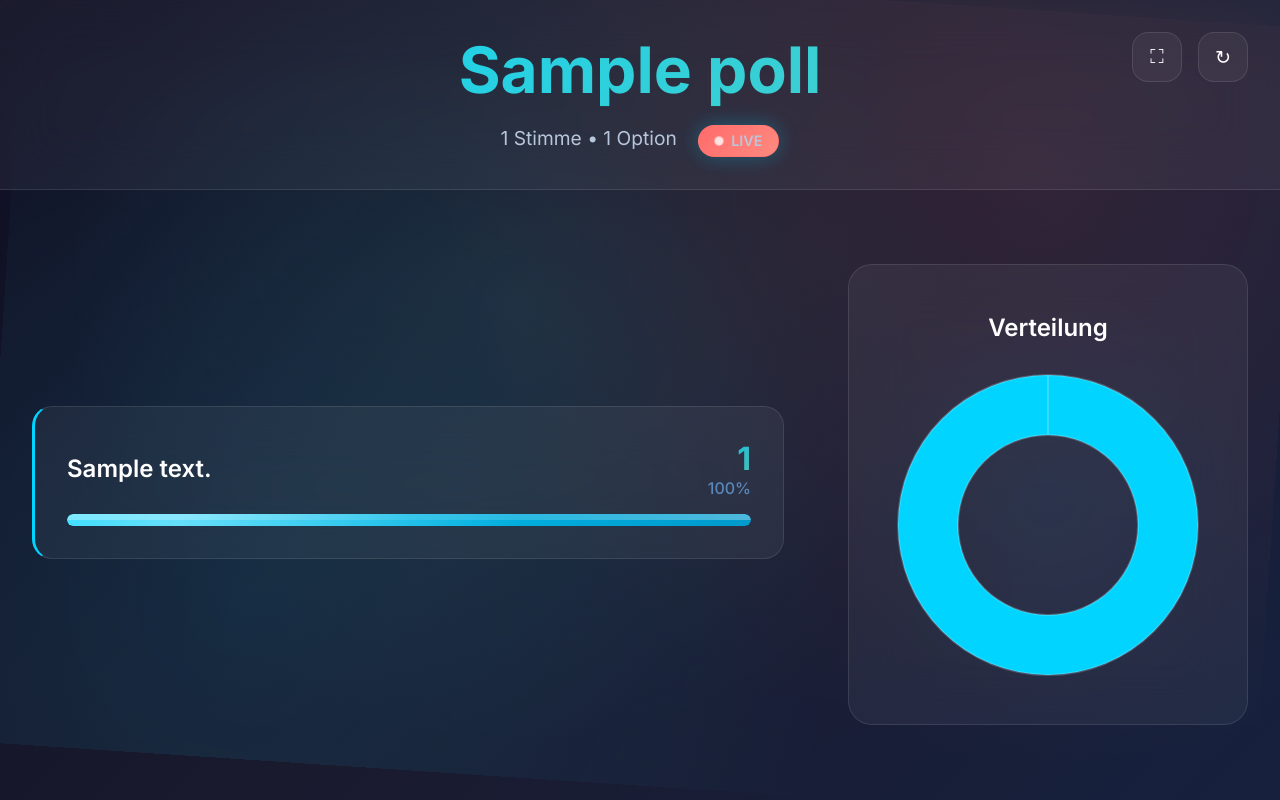
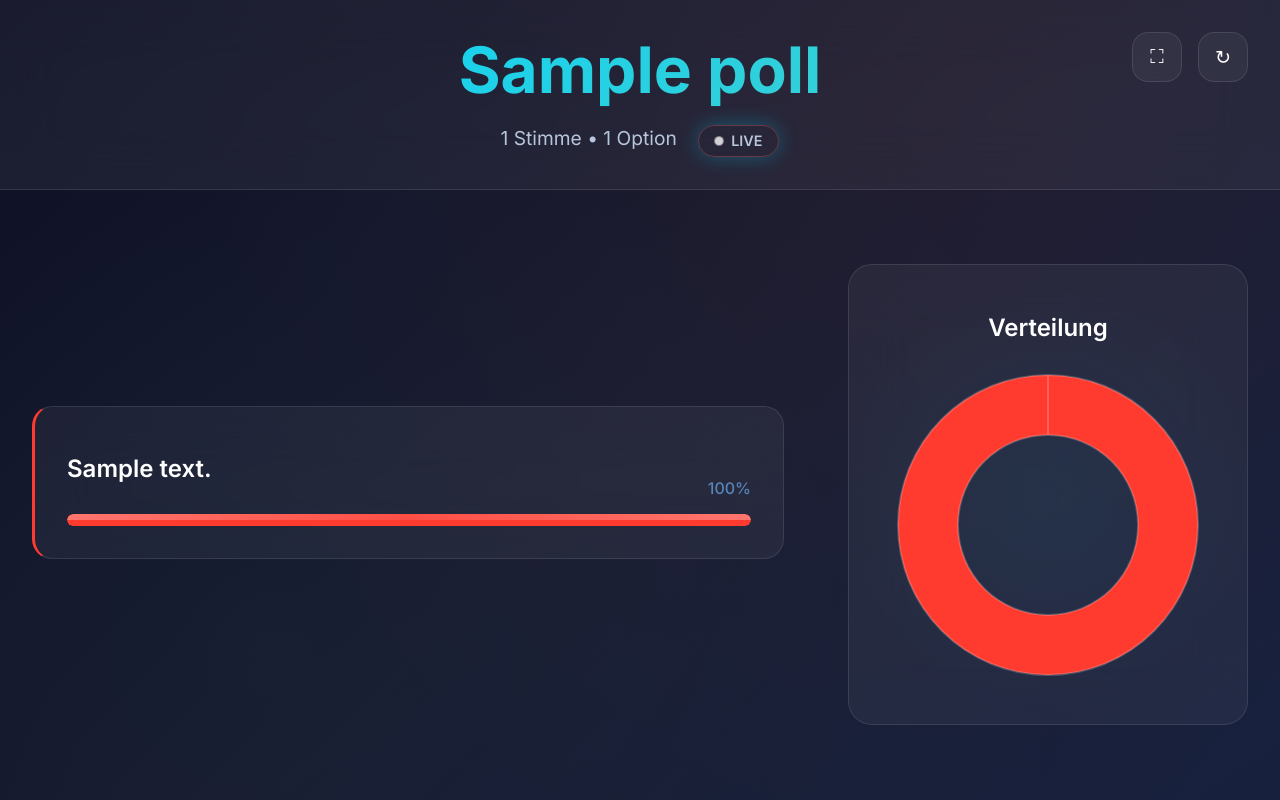
Before and after one commit to jonasradke/discopoll, a PHP site: page /presentation.php in a window 1280 px wide. Run offline with PHP 8.4, Linux system fonts and the light colour scheme; tables that the repository leaves empty or names only in its code hold one stand-in row (values such as "Sample post").

Commit message:
Refactor presentation.php to update CSS variables for enhanced theming, replacing old variables with a new color palette. Improve background effects and hover interactions for a more dynamic user experience. Update vote display logic to ensure accurate real-time updates and enhance progress bar functionality with new color assignments.

```diff
--- a/presentation.php
+++ b/presentation.php
@@ -94,13 +94,14 @@ $totalVotes = array_sum(array_column($options, 'votes'));
              --bg-primary: #0f0f23;
              --bg-secondary: #1a1a2e;
              --bg-tertiary: #16213e;
-            --accent-primary: #00d4ff;
-            --accent-secondary: #ff6b6b;
-            --accent-tertiary: #4ecdc4;
-            --accent-quaternary: #45b7d1;
-            --accent-success: #96ceb4;
-            --accent-warning: #ffeaa7;
-            --accent-purple: #a29bfe;
+             --color-1: #ff3b30;    /* Bright Red */
+             --color-2: #007aff;    /* Bright Blue */
+             --color-3: #34c759;    /* Bright Green */
+             --color-4: #ff9500;    /* Bright Orange */
+             --color-5: #af52de;    /* Bright Purple */
+             --color-6: #ffcc02;    /* Bright Yellow */
+             --color-7: #ff2d92;    /* Bright Pink */
+             --color-8: #00d4aa;    /* Bright Teal */
              --text-primary: #ffffff;
              --text-secondary: #b8c6db;
              --text-muted: #74b9ff;
@@ -125,7 +126,7 @@ $totalVotes = array_sum(array_column($options, 'votes'));
             position: relative;
         }
 
-        /* Animated background particles */
+         /* Subtle background gradient */
          body::before {
              content: '';
              position: fixed;
@@ -134,16 +135,9 @@ $totalVotes = array_sum(array_column($options, 'votes'));
              width: 100%;
              height: 100%;
              background:
-                radial-gradient(circle at 20% 80%, rgba(0, 212, 255, 0.1) 0%, transparent 50%),
-                radial-gradient(circle at 80% 20%, rgba(255, 107, 107, 0.1) 0%, transparent 50%),
-                radial-gradient(circle at 40% 40%, rgba(78, 205, 196, 0.1) 0%, transparent 50%);
-            animation: backgroundFloat 20s ease-in-out infinite;
+                 radial-gradient(circle at 20% 80%, rgba(0, 212, 255, 0.03) 0%, transparent 70%),
+                 radial-gradient(circle at 80% 20%, rgba(255, 107, 107, 0.03) 0%, transparent 70%);
              z-index: -1;
-        }
-
-        @keyframes backgroundFloat {
-            0%, 100% { transform: translateY(0px) rotate(0deg); }
-            50% { transform: translateY(-20px) rotate(5deg); }
          }
 
         .presentation-container {
@@ -164,41 +158,17 @@ $totalVotes = array_sum(array_column($options, 'votes'));
             overflow: hidden;
         }
 
-        .header::before {
-            content: '';
-            position: absolute;
-            top: 0;
-            left: -100%;
-            width: 100%;
-            height: 100%;
-            background: linear-gradient(90deg, transparent, rgba(0, 212, 255, 0.1), transparent);
-            animation: headerShine 4s ease-in-out infinite;
-        }
-
-        @keyframes headerShine {
-            0% { left: -100%; }
-            50% { left: 100%; }
-            100% { left: 100%; }
-        }
-
          .poll-title {
              font-size: clamp(2rem, 5vw, 4rem);
              font-weight: 700;
              margin-bottom: 1rem;
-            background: linear-gradient(135deg, var(--accent-primary), var(--accent-tertiary), var(--accent-secondary));
-            background-size: 200% 200%;
+             background: linear-gradient(135deg, #00d4ff, #4ecdc4);
              -webkit-background-clip: text;
              -webkit-text-fill-color: transparent;
              background-clip: text;
              line-height: 1.2;
-            animation: gradientShift 6s ease-in-out infinite;
              position: relative;
              z-index: 1;
-        }
-
-        @keyframes gradientShift {
-            0%, 100% { background-position: 0% 50%; }
-            50% { background-position: 100% 50%; }
          }
 
         .poll-meta {
@@ -271,34 +241,19 @@ $totalVotes = array_sum(array_column($options, 'votes'));
             overflow: hidden;
         }
 
-        .option-item::before {
-            content: '';
-            position: absolute;
-            top: 0;
-            left: -100%;
-            width: 100%;
-            height: 100%;
-            background: linear-gradient(90deg, transparent, rgba(0, 212, 255, 0.1), transparent);
-            transition: left 0.6s ease;
+         .option-item:hover {
+             transform: translateY(-2px);
+             box-shadow: var(--shadow-dark);
          }
 
-        .option-item:hover {
-            transform: translateY(-5px);
-            box-shadow: var(--shadow-dark), var(--shadow-glow);
-            border-color: var(--accent-primary);
-        }
-
-        .option-item:hover::before {
-            left: 100%;
-        }
-
-        .option-item:nth-child(1) { border-left: 3px solid var(--accent-primary); }
-        .option-item:nth-child(2) { border-left: 3px solid var(--accent-secondary); }
-        .option-item:nth-child(3) { border-left: 3px solid var(--accent-tertiary); }
-        .option-item:nth-child(4) { border-left: 3px solid var(--accent-quaternary); }
-        .option-item:nth-child(5) { border-left: 3px solid var(--accent-success); }
-        .option-item:nth-child(6) { border-left: 3px solid var(--accent-warning); }
-        .option-item:nth-child(7) { border-left: 3px solid var(--accent-purple); }
+         .option-item:nth-child(1) { border-left: 3px solid var(--color-1); }
+         .option-item:nth-child(2) { border-left: 3px solid var(--color-2); }
+         .option-item:nth-child(3) { border-left: 3px solid var(--color-3); }
+         .option-item:nth-child(4) { border-left: 3px solid var(--color-4); }
+         .option-item:nth-child(5) { border-left: 3px solid var(--color-5); }
+         .option-item:nth-child(6) { border-left: 3px solid var(--color-6); }
+         .option-item:nth-child(7) { border-left: 3px solid var(--color-7); }
+         .option-item:nth-child(8) { border-left: 3px solid var(--color-8); }
 
         .option-header {
             display: flex;
@@ -383,25 +338,28 @@ $totalVotes = array_sum(array_column($options, 'votes'));
 
          /* Different colored progress bars for each option */
          .option-item:nth-child(1) .progress-fill {
-            background: linear-gradient(135deg, var(--accent-primary), #0099cc);
+             background: var(--color-1);
          }
          .option-item:nth-child(2) .progress-fill {
-            background: linear-gradient(135deg, var(--accent-secondary), #ff5252);
+             background: var(--color-2);
          }
          .option-item:nth-child(3) .progress-fill {
-            background: linear-gradient(135deg, var(--accent-tertiary), #26a69a);
+             background: var(--color-3);
          }
          .option-item:nth-child(4) .progress-fill {
-            background: linear-gradient(135deg, var(--accent-quaternary), #2196f3);
+             background: var(--color-4);
          }
          .option-item:nth-child(5) .progress-fill {
-            background: linear-gradient(135deg, var(--accent-success), #66bb6a);
+             background: var(--color-5);
          }
          .option-item:nth-child(6) .progress-fill {
-            background: linear-gradient(135deg, var(--accent-warning), #ffb74d);
+             background: var(--color-6);
          }
          .option-item:nth-child(7) .progress-fill {
-            background: linear-gradient(135deg, var(--accent-purple), #7986cb);
+             background: var(--color-7);
+         }
+         .option-item:nth-child(8) .progress-fill {
+             background: var(--color-8);
          }
 
         .progress-fill::before {
@@ -418,25 +376,6 @@ $totalVotes = array_sum(array_column($options, 'votes'));
             border-radius: 8px 8px 0 0;
         }
 
-        .progress-fill::after {
-            content: '';
-            position: absolute;
-            top: 0;
-            left: -100%;
-            width: 100%;
-            height: 100%;
-            background: linear-gradient(90deg,
-                transparent 0%,
-                rgba(255, 255, 255, 0.4) 50%,
-                transparent 100%);
-            animation: shimmer 3s ease-in-out infinite;
-        }
-
-        @keyframes shimmer {
-            0% { left: -100%; }
-            50% { left: 100%; }
-            100% { left: 100%; }
-        }
 
         /* Chart Section */
         .chart-section {
@@ -672,7 +611,7 @@ $totalVotes = array_sum(array_column($options, 'votes'));
         <div class="header">
             <h1 class="poll-title"><?php echo htmlspecialchars($currentPoll['question']); ?></h1>
              <div class="poll-meta">
-                <?php echo $totalVotes; ?> Stimme<?php echo $totalVotes !== 1 ? 'n' : ''; ?> •
+                 <span id="totalVotes"><?php echo $totalVotes; ?></span> Stimme<span id="votesPlural"><?php echo $totalVotes !== 1 ? 'n' : ''; ?></span> •
                  <?php echo count($options); ?> Option<?php echo count($options) !== 1 ? 'en' : ''; ?>
                  <?php if (count($polls) > 1): ?>
                      • Umfrage <?php echo $currentIndex + 1; ?> von <?php echo count($polls); ?>
@@ -765,13 +704,14 @@ $totalVotes = array_sum(array_column($options, 'votes'));
                         <?php endforeach; ?>
                     ],
                      backgroundColor: [
-                        '#00d4ff',
-                        '#ff6b6b',
-                        '#4ecdc4',
-                        '#45b7d1',
-                        '#96ceb4',
-                        '#ffeaa7',
-                        '#a29bfe'
+                         '#ff3b30',
+                         '#007aff',
+                         '#34c759',
+                         '#ff9500',
+                         '#af52de',
+                         '#ffcc02',
+                         '#ff2d92',
+                         '#00d4aa'
                      ],
                     borderColor: 'rgba(255, 255, 255, 0.2)',
                     borderWidth: 2
@@ -814,13 +754,19 @@ $totalVotes = array_sum(array_column($options, 'votes'));
              const pollId = <?php echo $currentPoll['id']; ?>;
              $.get('results.php', { poll_id: pollId }, function(data) {
                  let totalVotes = data.reduce((sum, item) => sum + parseInt(item.votes, 10), 0);
-                if (totalVotes === 0) totalVotes = 1;
+
+                 // Update total votes display
+                 $('#totalVotes').text(totalVotes);
+                 $('#votesPlural').text(totalVotes !== 1 ? 'n' : '');
+
+                 // Avoid division by zero
+                 const divisor = totalVotes > 0 ? totalVotes : 1;
 
                  data.forEach(item => {
                      const optionId = item.id;
                      const text = item.option_text;
                      const votes = parseInt(item.votes, 10);
-                    const newPerc = Math.round((votes / totalVotes) * 100);
+                     const newPerc = totalVotes > 0 ? (votes / totalVotes) * 100 : 0;
 
                      // Find elements for this option
                      const $optionContainer = $(`[data-option="${optionId}"]`);
@@ -828,12 +774,12 @@ $totalVotes = array_sum(array_column($options, 'votes'));
                          // Update vote count
                          $optionContainer.find('.vote-count').text(votes);
 
-                        // Update percentage
-                        $optionContainer.find('.percentage').text(newPerc + '%');
+                         // Update percentage (round to 1 decimal place)
+                         $optionContainer.find('.percentage').text(newPerc.toFixed(1) + '%');
 
                          // Update progress bar
                          const $progressBar = $optionContainer.find('.progress-fill');
-                        $progressBar.css('width', newPerc + '%');
+                         $progressBar.css('width', newPerc.toFixed(1) + '%');
                      }
                  });
 
```
Lines whose indentation alone changed are shown as unchanged.
